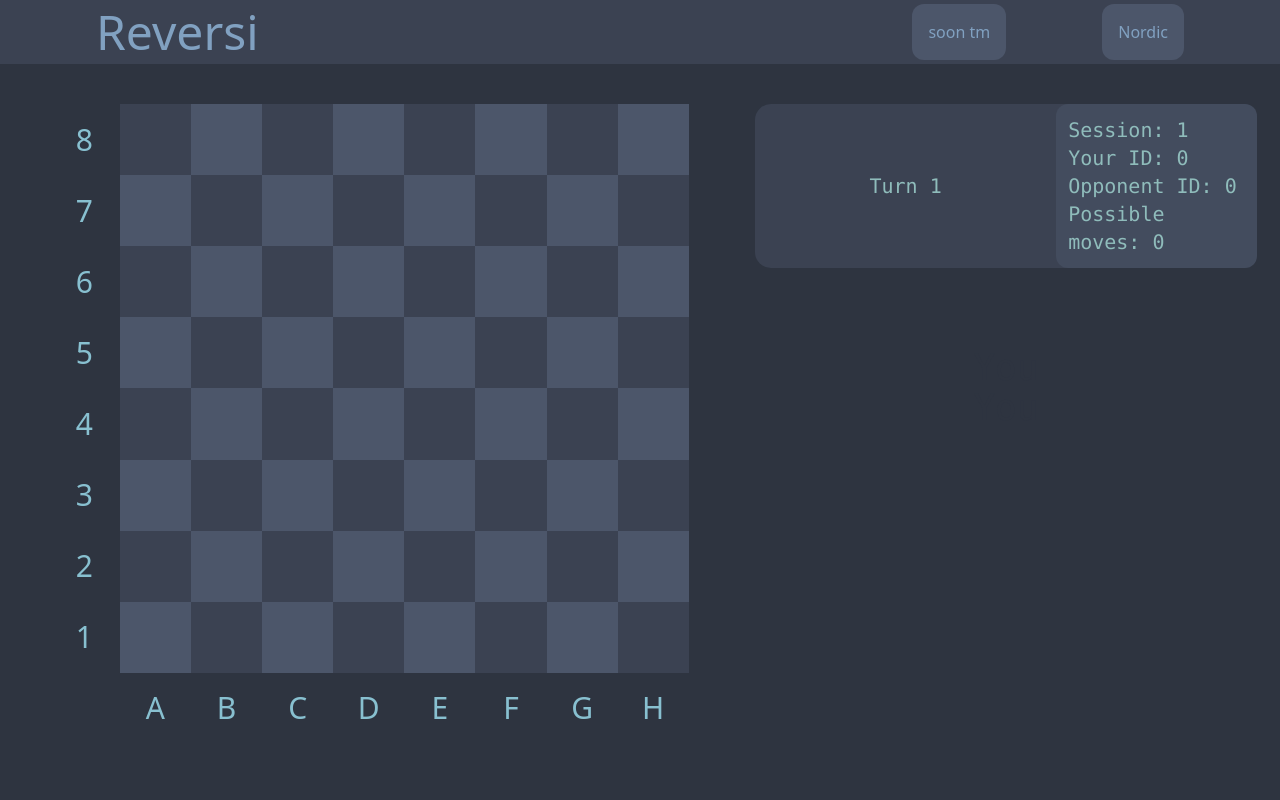
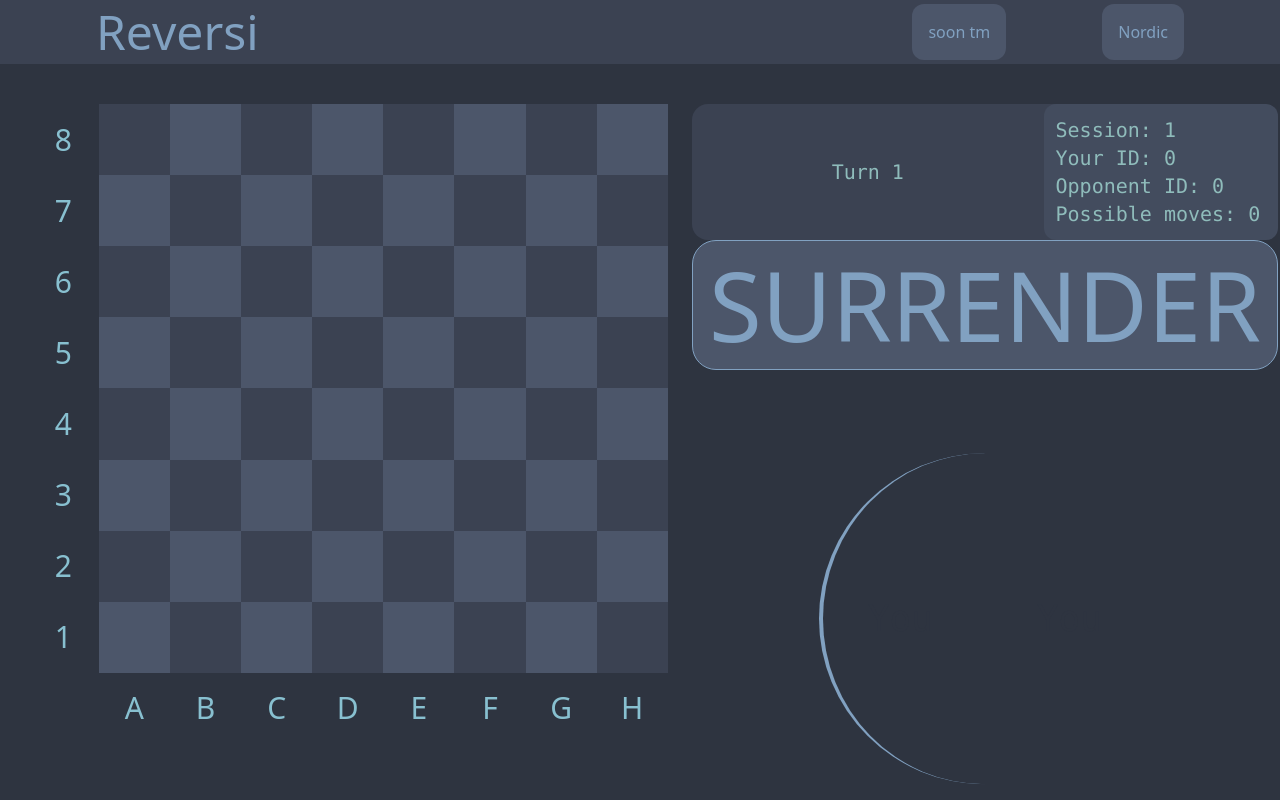
Before and after one commit to KuramaSyu/reversi-but-modern, a React (Create React App) app in the folder frontend/: page /game/1 in a window 1280 px wide. Built offline with nearby package versions, Linux system fonts and the light colour scheme; no server answers.

Commit message:
Update Reversi.tsx

```diff
--- a/frontend/src/pages/Reversi.tsx
+++ b/frontend/src/pages/Reversi.tsx
@@ -363,18 +363,55 @@ class Board extends React.Component<BoardProps, BoardState> {
 	// 	</div>
 	// 	)
 	// }
+	infoBar() {
+		return (
+		<div>
+		<div className='flex flex-row basis-1/5 justify-between items-center w-full h-full bg-b rounded-2xl text-xl'>
+			<div className='flex basis-3/5 flex-shrink px-5 text-highlight-a font-mono ustify-center items-center text-center w-full'>
+				<TypeAnimation
+					key={this.state.info}
+					sequence={[
+						this.state.info,
+					]}
+					wrapper="div"
+					className="w-full h-full"
+					speed={60}
+					repeat={0}
+					cursor={false}
+				/>
+			</div>
+			<div className='flex basis-2/5 flex-col p-3 bg-c text-highlight-a font-mono items-left rounded-xl h-full w-full justify-center'>
+				<p className='flex'>Session: {this.props.session}</p>
+				<p className='flex'>Your ID: {this.state.player_id}</p>
+				<p className='flex'>Opponent ID: {this.state.player_id === this.player_1_id ? this.player_2_id : this.player_1_id}</p>
+				<p className='flex'>Possible moves: {this.state.valid_moves.length}</p>
+			</div>
+		</div>
+		<div className='flex basis-1/6 bg-d font-sans font-thin border-highlight-c border-solid border-[1px] py-4 px-4
+  				rounded-3xl text-8xl hover:text-c hover:bg-highlight-c
+				transition duration-300 ease-in cursor-pointer'>
+				SURRENDER
+			</div>
+		</div>
+
+		)
+	}
 	playerInfo(px_rest_width: number) {
 		return (
-		<div className="flex flex-row lg:flex-col justify-around items-center relative mr-5 lg:my-0 lg:mx-5 w-full h-full">
-			<div className={`flex flex-grow rounded-lg ${this.chip_colors[this.player_1_id][1]}
-			justify-center items-center text-4xl text-a font-extralight font-mono h-12 lg:w-full h-full
-			${this.current_player_id === this.player_1_id ? 'basis-2/3' : 'basis-1/3'}}`}>
-				{this.player_1_id === this.state.player_id ? 'You' : ""}
-			</div>
-			<div className={`flex flex-grow rounded-lg ${this.chip_colors[this.player_2_id][1]}
-			justify-center items-center text-4xl text-a font-extralight font-mono h-12 h-full lg:w-full
-			${this.current_player_id === this.player_2_id ? 'basis-2/3' : 'basis-1/3'}`} >
-				{this.player_2_id === this.state.player_id ? 'You' : ""}
+			<div className='flex basis-3/4 flex-grow'>
+			<div className="flex flex-row justify-around items-center relative mr-5 lg:my-0 lg:mx-5 overflow-hidden"
+			style={{ height: px_rest_width, width: px_rest_width }}>
+				<div
+					className={`absolute -z-1 w-[98%] h-[98%] bg-transparent border-highlight-c rounded-full border-4
+					border-t-1 border-l-0 border-r-0 border-b-0 transition-all duration-[1s] ease-out
+					${this.current_player_id !== this.player_1_id ? 'rotate-90 border-highlight-d' : '-rotate-90 border-highlight-a'} `}>
+				</div>
+				<div className={`flex rounded-full ${this.chip_colors[this.player_1_id][1]} justify-center items-center text-4xl text-a font-extralight font-mono`} style={{ height: px_rest_width / 2.2, width: px_rest_width / 2.2 }}>
+					{this.player_1_id === this.state.player_id ? 'You' : ""}
+				</div>
+				<div className={`flex rounded-full ${this.chip_colors[this.player_2_id][1]} justify-center items-center text-4xl text-a font-extralight font-mono`} style={{ height: px_rest_width / 2.2, width: px_rest_width / 2.2 }}>
+					{this.player_2_id === this.state.player_id ? 'You' : ""}
+				</div>
 			</div>
 		</div>
 		)
@@ -523,32 +560,9 @@ class Board extends React.Component<BoardProps, BoardState> {
 				</div>
 				<div className='flex flex-col lg:basis-2/5 flex-initial justify-between items-center gap-20 h-full w-full'>
 					{/* info bar */}
-					<div className='flex flex-row basis-1/5 justify-between items-center w-full h-full bg-b rounded-2xl text-xl'>
-						<div className='flex basis-3/5 flex-shrink px-5 text-highlight-a font-mono ustify-center items-center text-center w-full'>
-							<TypeAnimation
-								key={this.state.info}
-								sequence={[
-									this.state.info,
-								]}
-								wrapper="div"
-								className="w-full h-full"
-								speed={60}
-								repeat={0}
-								cursor={false}
-							/>
-						</div>
-						<div className='flex basis-2/5 flex-col p-3 bg-c text-highlight-a font-mono items-left rounded-xl h-full w-full justify-center'>
-							<p className='flex'>Session: {this.props.session}</p>
-							<p className='flex'>Your ID: {this.state.player_id}</p>
-							<p className='flex'>Opponent ID: {this.state.player_id === this.player_1_id ? this.player_2_id : this.player_1_id}</p>
-							<p className='flex'>Possible moves: {this.state.valid_moves.length}</p>
-						</div>
-					</div>
+					{this.infoBar()}
 					{/* player indicator circle */}
-
 					{this.playerInfo(px_rest_width)}
-
-
 				</div>
 
 			</div>
```
